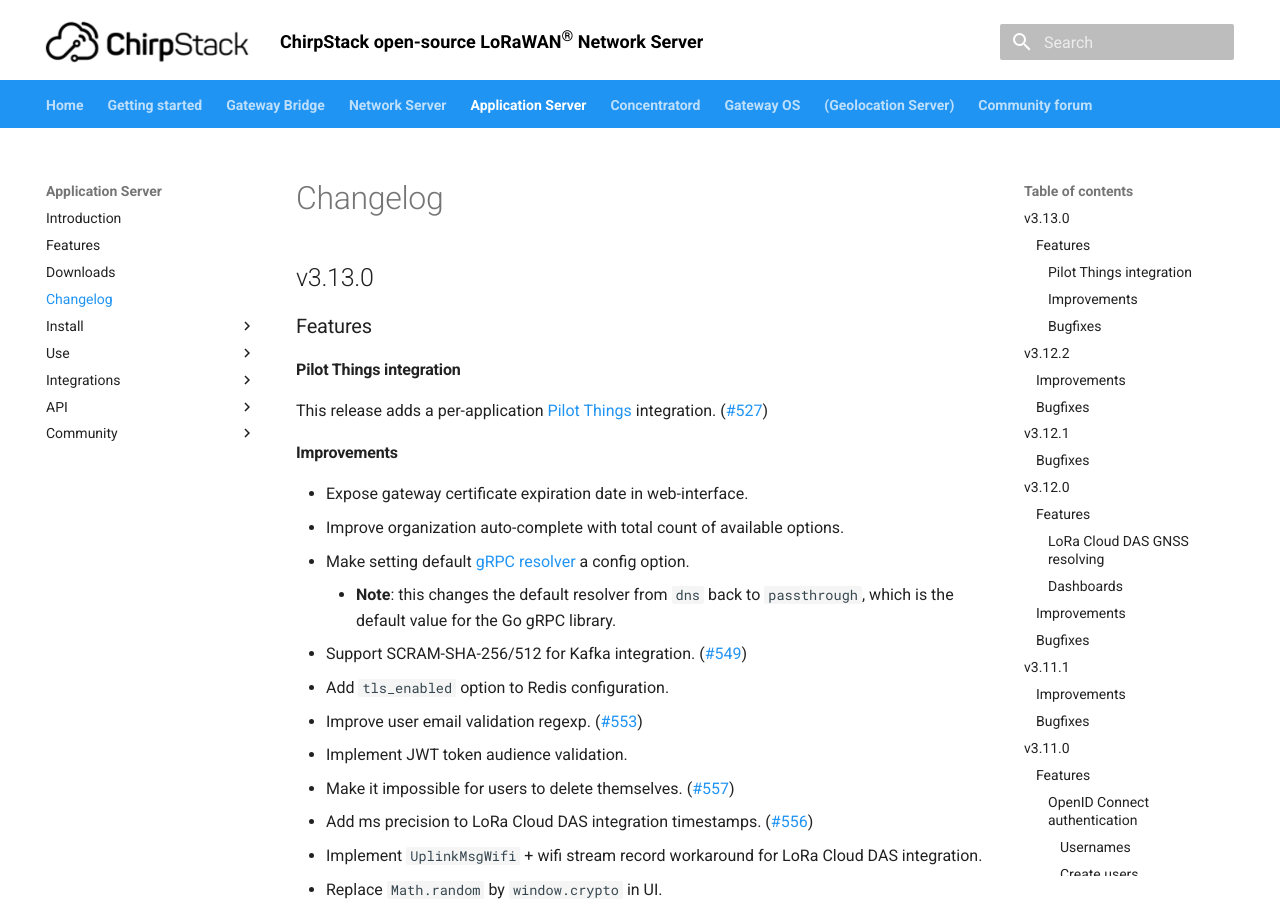
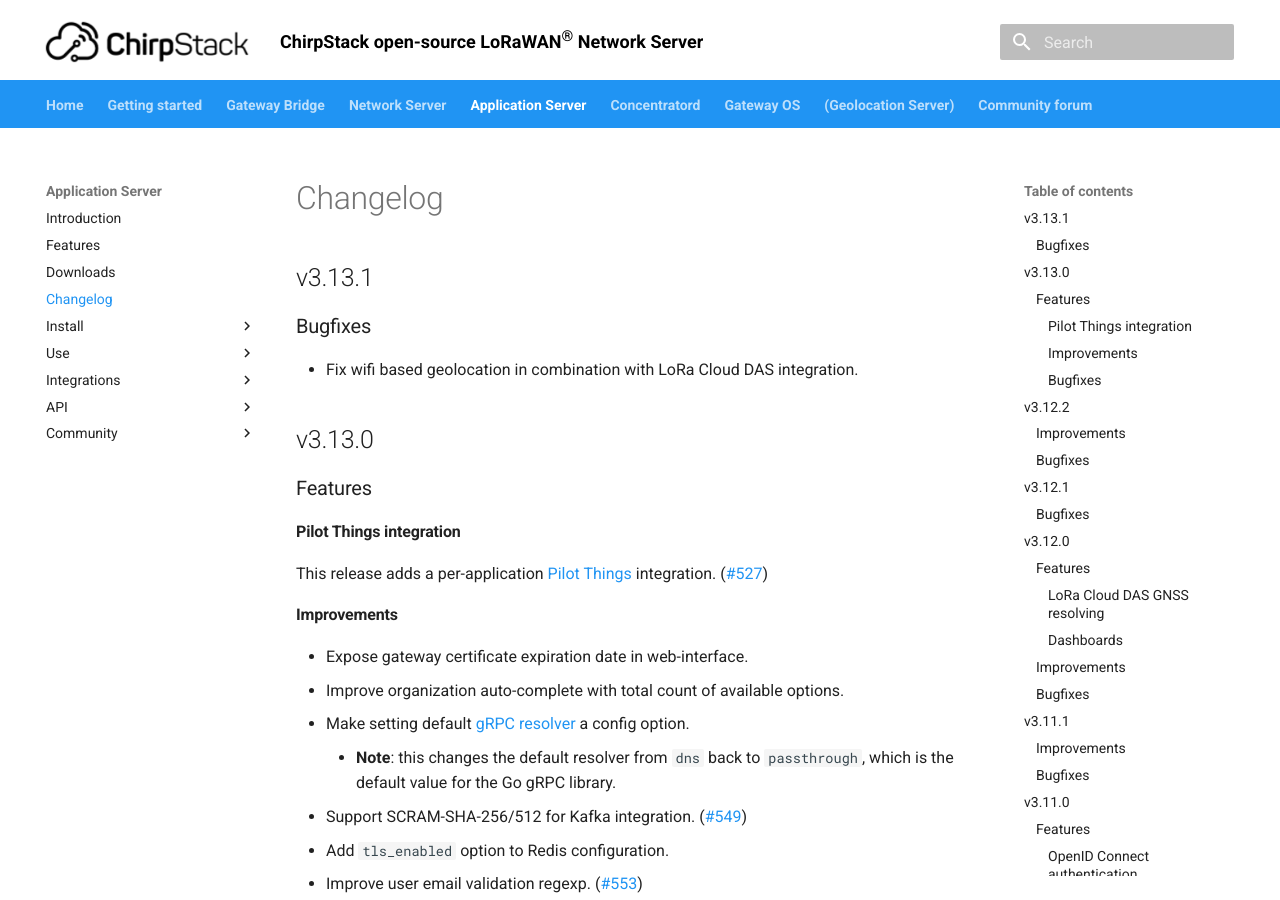
Before and after one commit to brocaar/chirpstack-docs, an MkDocs documentation site: the page built from docs/application-server/changelog.md, in a window 1280 px wide and 900 px high. Built offline with MkDocs 1.6.1 and Material for MkDocs 9.7.7, drawn with Linux system fonts in a browser that asks for light colours.

Commit message:
Update ChirpStack Application Server changelog + bump version.

```diff
--- a/docs/application-server/changelog.md
+++ b/docs/application-server/changelog.md
@@ -3,6 +3,12 @@
 ---
 
 # Changelog
+
+## v3.13.1
+
+### Bugfixes
+
+* Fix wifi based geolocation in combination with LoRa Cloud DAS integration.
 
 ## v3.13.0
 
--- a/mkdocs.yml
+++ b/mkdocs.yml
@@ -14,7 +14,7 @@
     - tabs
 extra:
   application_server:
-    version: 3.13.0
+    version: 3.13.1
   gateway_bridge:
     version: 3.9.2
   geolocation_server:
```
